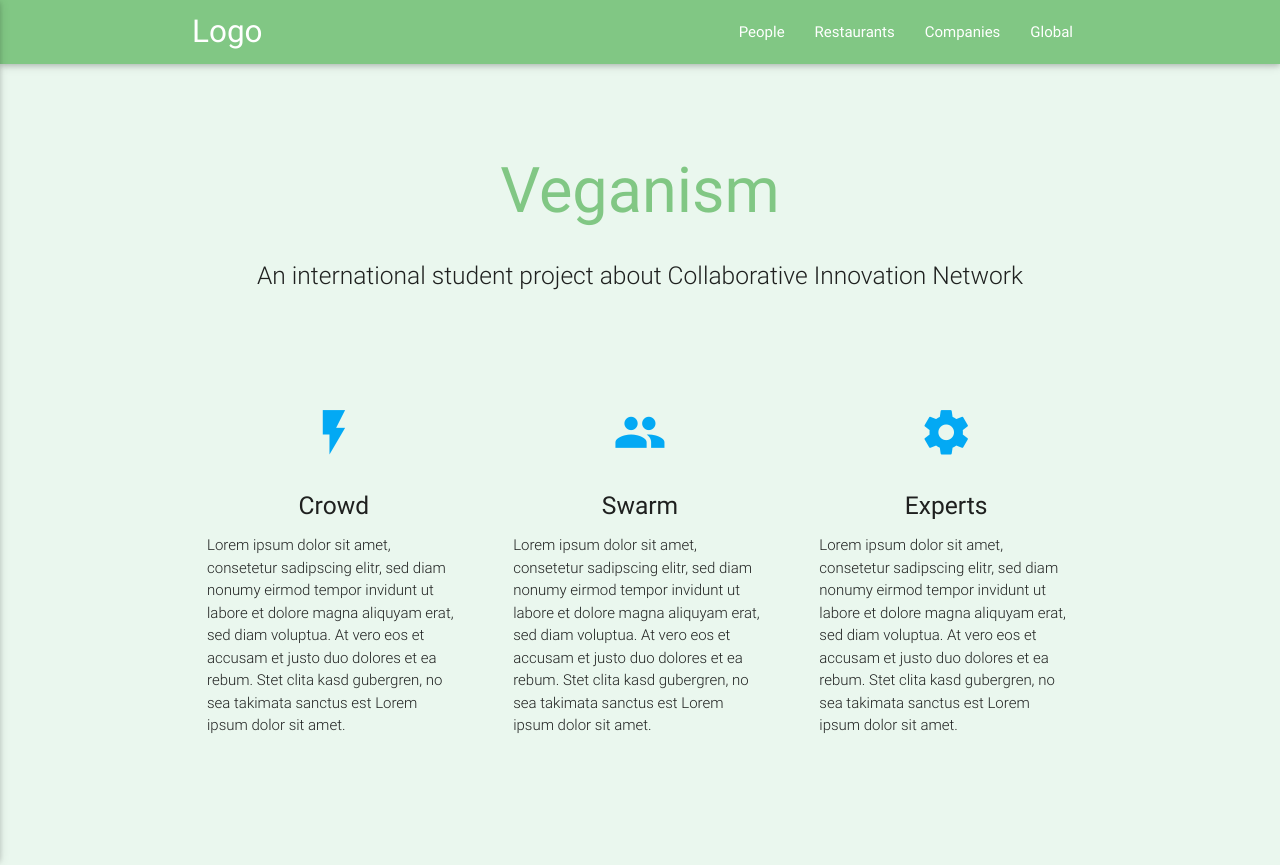
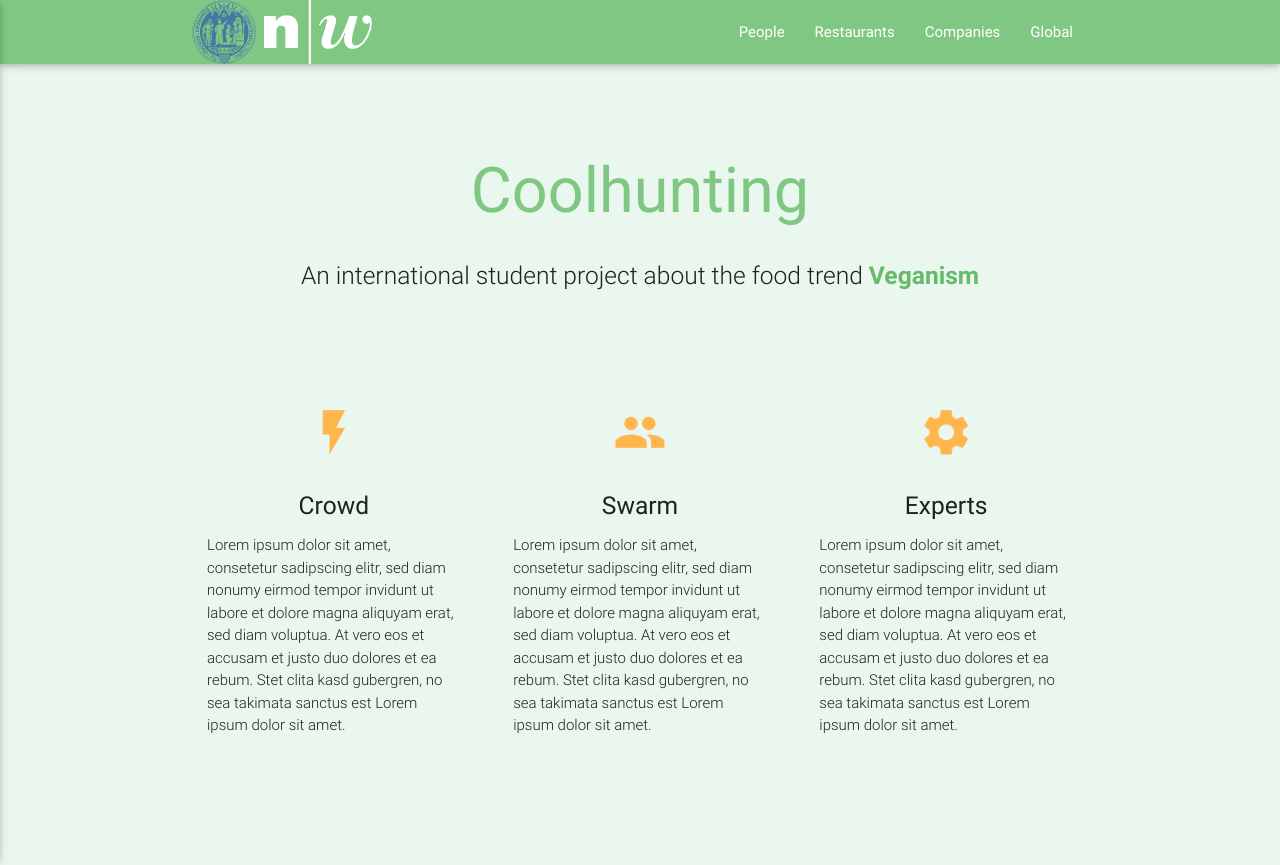
Before and after one commit to mischamischa/coolhunting, a plain HTML site: page index.html in a window 1280 px wide. Shown: the top 865 px of the page. Drawn offline with nearby package versions, Linux system fonts and the light colour scheme.

Commit message:
added logo and new text

```diff
--- a/index.html
+++ b/index.html
@@ -13,7 +13,7 @@
 </head>
 <body>
   <nav class="green lighten-2" role="navigation">
-    <div class="nav-wrapper container"><a id="logo-container" href="#" class="brand-logo">Logo</a>
+    <div class="nav-wrapper container"><a id="logo-container" class="brand-logo"> <img src="img/SiegelUniKoeln.svg" alt="koeln" height="64" width="64"> <img src="img/fhnw.png" alt="fhnw" height="64" width="110"> </a>
       <ul class="right hide-on-med-and-down">
         <li id="people-nav"><a href="people.html">People</a></li>
         <li><a href="#">Restaurants</a></li>
@@ -31,11 +31,11 @@
     </div>
   </nav>
   <div class="section no-pad-bot" id="index-banner">
-    <div class="container">
+    <cen class="container">
       <br><br>
-      <h1 class="header center green-text text-lighten-2">Veganism</h1>
+      <h1 class="header center green-text text-lighten-2">Coolhunting</h1>
       <div class="row center">
-        <h5 class="header col s12 light">An international student project about Collaborative Innovation Network</h5>
+        <h5 class="header col s12 light">An international student project about the food trend <b class="center green-text text-lighten-1">Veganism</b></h5>
       </div>
       <!--<div class="row center">
         <a href="http://materializecss.com/getting-started.html" id="download-button" class="btn-large waves-effect waves-light light-green">Get Started</a>
@@ -58,7 +58,7 @@
       <div class="row">
         <div class="col s12 m4">
           <div class="icon-block">
-            <h2 class="center light-blue-text"><i class="material-icons">flash_on</i></h2>
+            <h2 class="center orange-text text-lighten-2"><i class="material-icons">flash_on</i></h2>
             <h5 class="center">Crowd</h5>
 
             <p class="light">Lorem ipsum dolor sit amet, consetetur sadipscing elitr, sed diam nonumy eirmod tempor invidunt ut labore et dolore magna aliquyam erat, sed diam voluptua. At vero eos et accusam et justo duo dolores et ea rebum. Stet clita kasd gubergren, no sea takimata sanctus est Lorem ipsum dolor sit amet.</p>
@@ -67,7 +67,7 @@
 
         <div class="col s12 m4">
           <div class="icon-block">
-            <h2 class="center light-blue-text"><i class="material-icons">group</i></h2>
+            <h2 class="center orange-text text-lighten-2"><i class="material-icons">group</i></h2>
             <h5 class="center">Swarm</h5>
 
             <p class="light">Lorem ipsum dolor sit amet, consetetur sadipscing elitr, sed diam nonumy eirmod tempor invidunt ut labore et dolore magna aliquyam erat, sed diam voluptua. At vero eos et accusam et justo duo dolores et ea rebum. Stet clita kasd gubergren, no sea takimata sanctus est Lorem ipsum dolor sit amet.</p>
@@ -76,7 +76,7 @@
 
         <div class="col s12 m4">
           <div class="icon-block">
-            <h2 class="center light-blue-text"><i class="material-icons">settings</i></h2>
+            <h2 class="center orange-text text-lighten-2"><i class="material-icons">settings</i></h2>
             <h5 class="center">Experts</h5>
 
             <p class="light">Lorem ipsum dolor sit amet, consetetur sadipscing elitr, sed diam nonumy eirmod tempor invidunt ut labore et dolore magna aliquyam erat, sed diam voluptua. At vero eos et accusam et justo duo dolores et ea rebum. Stet clita kasd gubergren, no sea takimata sanctus est Lorem ipsum dolor sit amet.</p>
```
Also changed, not shown: img/SiegelUniKoeln.svg (added), img/fhnw.png (added).
